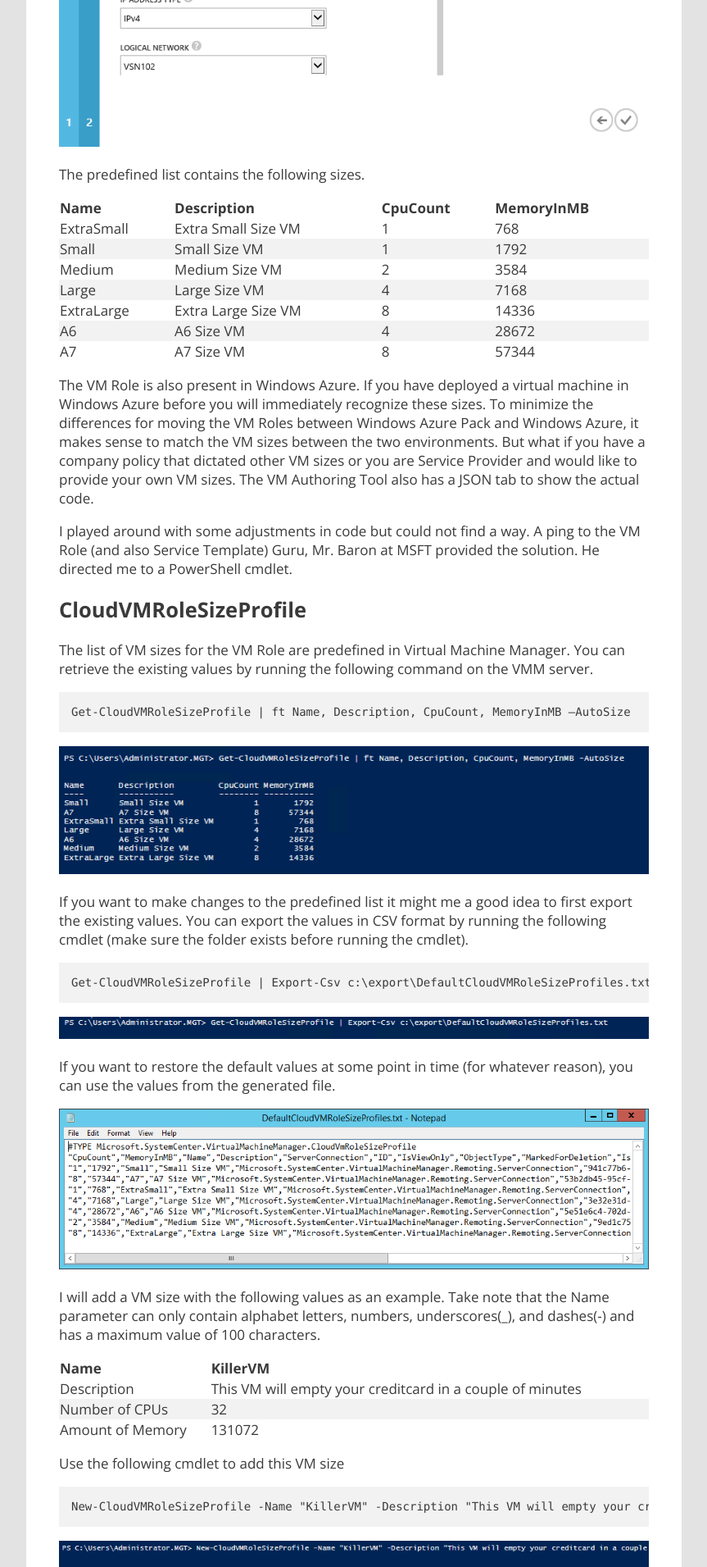
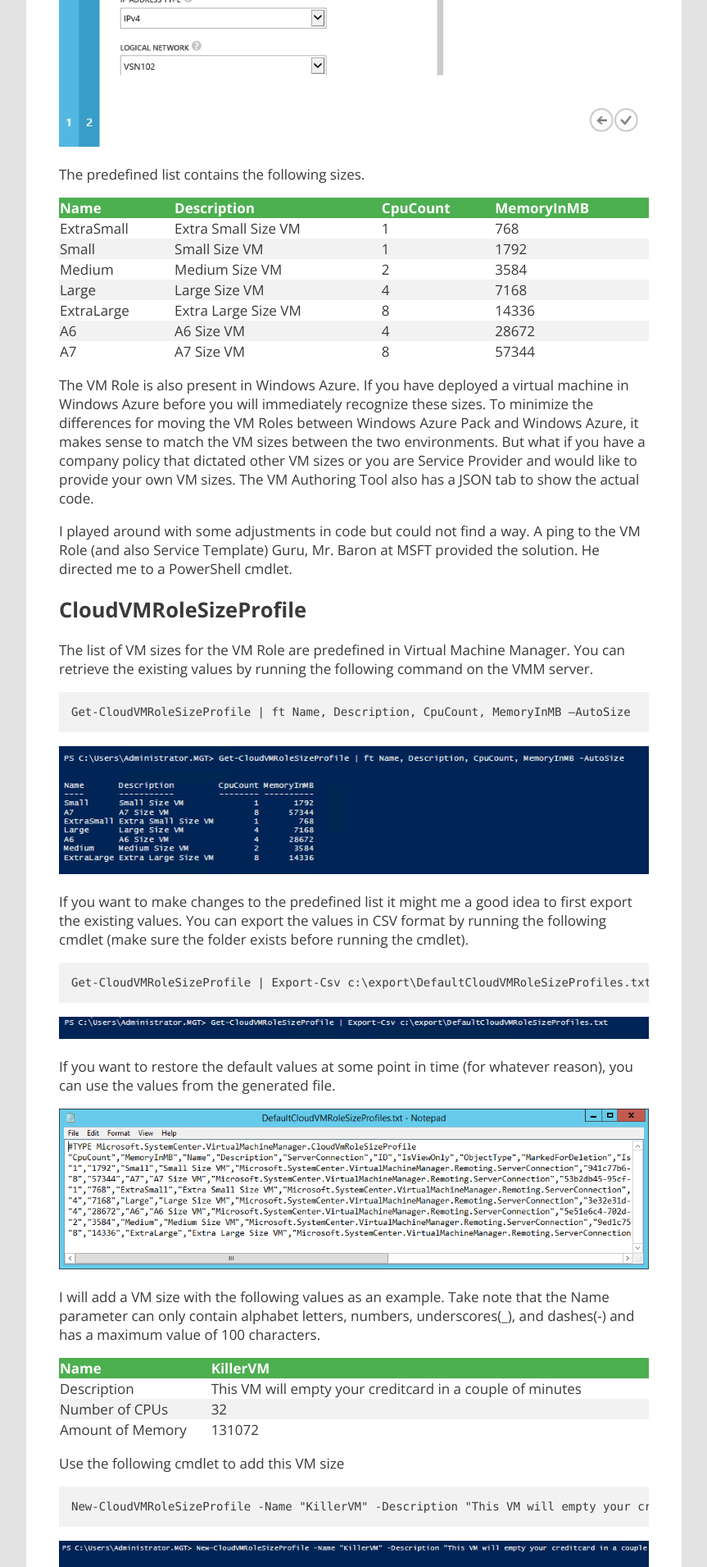
Before and after one commit to marcvaneijk/marcvaneijk.old, a Jekyll site: the page built from _posts/2014-03-09-vmrolesize.md, in a window 1280 px wide. Shown: the part 1906-3817 px from the top of the page at 82% size, without its empty margins (58-921 px from the left). Built offline with Jekyll 4.4.1, drawn with Linux system fonts in a browser that asks for light colours; nearby versions of some CDN libraries.

Commit message:
Update content.css

```diff
--- a/css/content.css
+++ b/css/content.css
@@ -51,7 +51,14 @@ table {
   border-collapse: collapse;
  }
 
-tr:nth-child(even) {background-color: #f2f2f2}
+tr:nth-child(even) {
+  background-color: #f2f2f2
+}
+
+thead {
+    background-color: #4CAF50;
+    color: white;
+}
 
 /* Index */
 .contentIndexUl {
```
